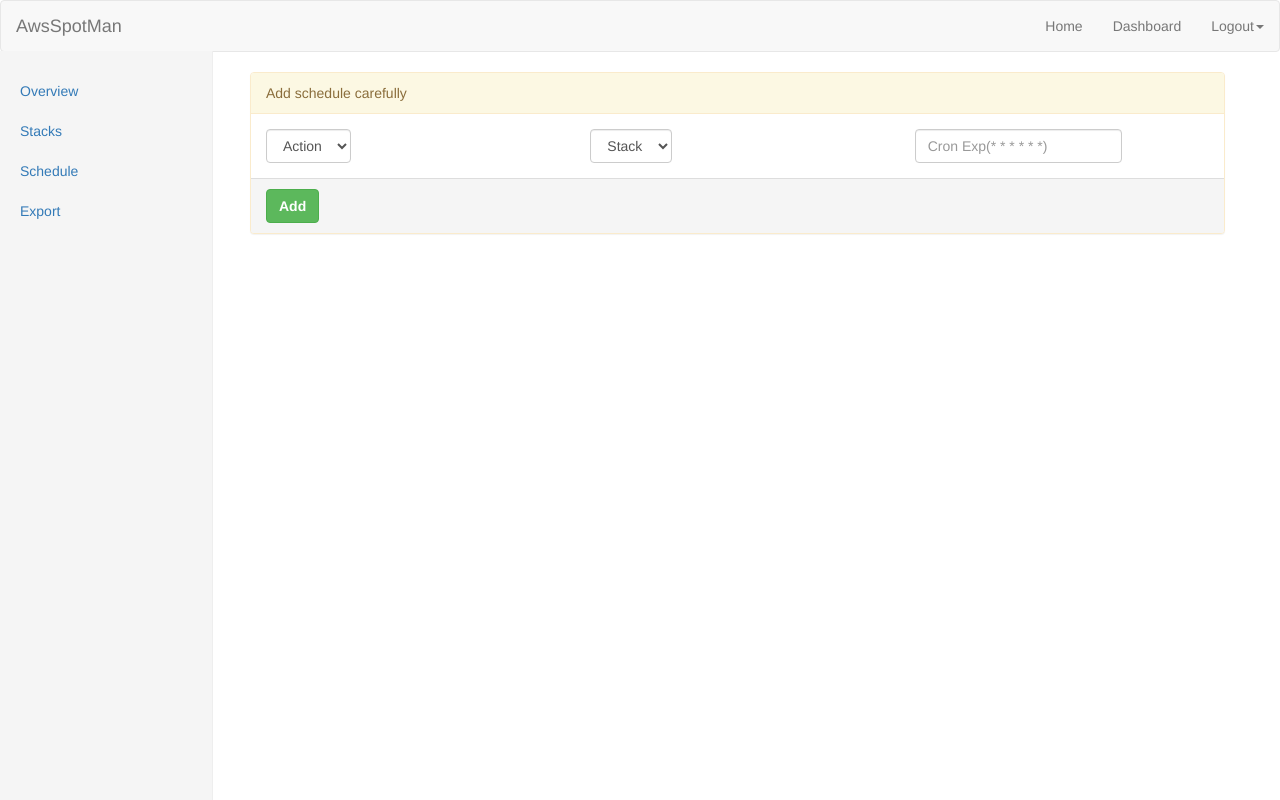
After one commit to jeffinjsoft/AwsSpotMan, a Django app: page /dashboard/schedule/add/ in a window 1280 px wide. The commit adds this page. Run offline with Django 3.2, Linux system fonts and the light colour scheme; the visitor is signed in with stand-in values (Sample User, id 1); data that the repository does not hold is empty; some libraries are stand-ins or nearby versions.

Commit message:
shedule frond end added

```diff
--- a/dashboard/admin.py
+++ b/dashboard/admin.py
@@ -14,3 +14,4 @@ admin.site.register(models.Ami)
 admin.site.register(models.InstanceProfile)
 admin.site.register(models.Keypair)
 admin.site.register(models.Region)
+admin.site.register(models.Schedule)
--- a/dashboard/urls.py
+++ b/dashboard/urls.py
@@ -7,6 +7,9 @@ from . import views
 urlpatterns = [
     url(r'^$', views.index),
     url(r'stacks/$', views.stacks),
+    url(r'schedule/$', views.schedule_view),
+    url(r'schedule/add/$', views.schedule_add),
+    url(r'schedule/add_new/$', views.schedule_add_new),
     url(r'stacks/view/(?P<s_id>[0-9]+)/$', views.stack_view),
     url(r'stacks/view_del/(?P<s_id>[0-9]+)/$', views.stack_view_del),
     url(r'stacks/refresh/(?P<s_id>[0-9]+)/$', views.refresh_status),
--- a/dashboard/views.py
+++ b/dashboard/views.py
@@ -23,6 +23,34 @@ def index(request):
     s = models.Stacks.objects.filter(deleted='no')
     no = s.count()
     return render(request, "dashboard/index.html", {'server':no})
+
+
+@login_required(login_url='/login/')
+def schedule_view(request):
+
+    s = models.Schedule.objects.all()
+    return render(request, "dashboard/schedule_view.html", {'schedules':s})
+
+
+@login_required(login_url='/login/')
+def schedule_add_new(request):
+    if request.method == "POST":
+        print request.POST['stack']
+        s = models.Stacks.objects.get(id=request.POST['stack'])
+        sc = models.Schedule(
+            action=request.POST['action'],
+            cron=request.POST['cron'],
+            stack=s)
+        sc.save()
+        return HttpResponseRedirect("/dashboard/schedule/")
+
+
+@login_required(login_url='/login/')
+def schedule_add(request):
+
+    s = models.Stacks.objects.all()
+
+    return render(request, "dashboard/schedule_add.html", {'stacks':s})
 
 @login_required(login_url='/login/')
 def stacks(request):
--- a/templates/dashboard/index.html
+++ b/templates/dashboard/index.html
@@ -7,7 +7,7 @@
       <ul class="nav nav-sidebar">
         <li class="active"><a href="/dashboard/">Overview <span class="sr-only">(current)</span></a></li>
         <li><a href="/dashboard/stacks/">stacks</a></li>
-        <li><a href="#">Analytics</a></li>
+        <li><a href="/dashboard/schedule/">Schedule</a></li>
         <li><a href="#">Export</a></li>
       </ul>
     </div>
--- /dev/null
+++ b/templates/dashboard/schedule_add.html
@@ -0,0 +1,98 @@
+{% extends "dashboard/nav_base.html" %}
+{% block title %}schedule add{% endblock %}
+{% block content %}
+
+<div class="row">
+  <div class="row">
+    <div class="col-sm-3 col-md-2 sidebar">
+      <ul class="nav nav-sidebar">
+        <li><a href="/dashboard/">Overview</a></li>
+        <li class=""><a href="/dashboard/stacks/">Stacks <span class="sr-only">(current)</span></a></li>
+        <li><a href="/dashboard/schedule/">Schedule</a></li>
+        <li><a href="#">Export</a></li>
+      </ul>
+    </div>
+
+</div>
+  <div class="col-sm-9 col-sm-offset-3 col-md-10 col-md-offset-2 main">
+    <div class="row">
+      {% if form.errors %}
+      	<div class="alert alert-info">
+      		<button type="button" class="close" data-dismiss="alert">×</button>
+      		{% for field in form %}
+      			{% if field.errors %}
+      			<li>{{ field.label }}: {{ field.errors|striptags }}</li>
+      			{% endif %}
+      		{% endfor %}
+      	</div>
+      {% endif %}
+            <div class="row">
+              <div class="col-lg-12">
+                <div class="panel panel-warning">
+                        <div class="panel-heading">
+                            Add schedule carefully
+                        </div>
+                        <div class="panel-body">
+
+
+<form name = "form" action = "/dashboard/schedule/add_new/" method = "POST" >{% csrf_token %}
+            <div class="row form-inline">
+              <div class="form-group col-xs-4">
+
+                                            <select name ="action" class="form-control">
+                                              <option value="" selected disabled>Action</option>
+
+
+                                              <option value="start">Start</option>
+                                              <option value="stop">Stop</option>
+
+
+                                            </select>
+              </div>
+              <div class="form-group col-xs-4">
+
+                                            <select name ="stack" class="form-control">
+                                              <option value="" selected disabled>Stack</option>
+
+                                              {% for choice in stacks %}
+                                              <option value="{{choice.id}}">{{choice}}</option>
+                                              {% endfor %}
+
+                                            </select>
+              </div>
+
+              <div class="form-group col-xs-4">
+
+                  <input type="text" class="form-control" id="cron" name="cron" placeholder="Cron Exp(* * * * * *)">
+              </div>
+
+    </div>
+
+
+
+
+
+
+
+
+                        </div>
+                        <div class="panel-footer">
+                            <!-- <a href="/dashboard/stacks/add" class="button btn btn-success">Add</a> -->
+                            <button class="button btn btn-success" type = "submit" value = "Create" >
+                  <strong>Add</strong>
+               </button>
+                        </div>
+                      </form>
+
+                    </div>
+              </div>
+            </div>
+
+
+
+
+    </div>
+</div>
+</div>
+
+{% endblock %}
--- a/templates/dashboard/stack_view.html
+++ b/templates/dashboard/stack_view.html
@@ -7,7 +7,7 @@
       <ul class="nav nav-sidebar">
         <li><a href="/dashboard/">Overview</a></li>
         <li class="active"><a href="/dashboard/stacks/">Stacks <span class="sr-only">(current)</span></a></li>
-        <li><a href="#">Analytics</a></li>
+        <li><a href="/dashboard/schedule/">Schedule</a></li>
         <li><a href="#">Export</a></li>
       </ul>
     </div>
--- a/templates/dashboard/stacks.html
+++ b/templates/dashboard/stacks.html
@@ -7,7 +7,7 @@
       <ul class="nav nav-sidebar">
         <li><a href="/dashboard/">Overview</a></li>
         <li class="active"><a href="/dashboard/stacks/">Stacks <span class="sr-only">(current)</span></a></li>
-        <li><a href="#">Analytics</a></li>
+        <li><a href="/dashboard/schedule/">Schedule</a></li>
         <li><a href="#">Export</a></li>
       </ul>
     </div>
--- a/templates/dashboard/stacks_add.html
+++ b/templates/dashboard/stacks_add.html
@@ -7,7 +7,7 @@
       <ul class="nav nav-sidebar">
         <li><a href="/dashboard/">Overview</a></li>
         <li class="active"><a href="/dashboard/stacks/">Stacks <span class="sr-only">(current)</span></a></li>
-        <li><a href="#">Analytics</a></li>
+        <li><a href="/dashboard/schedule/">Schedule</a></li>
         <li><a href="#">Export</a></li>
       </ul>
     </div>
```
Also changed, not shown: dashboard/models.py (+11 -0 lines), templates/dashboard/schedule_view.html (added, +74 -0 lines), dashboard/migrations/0001_initial.py.
